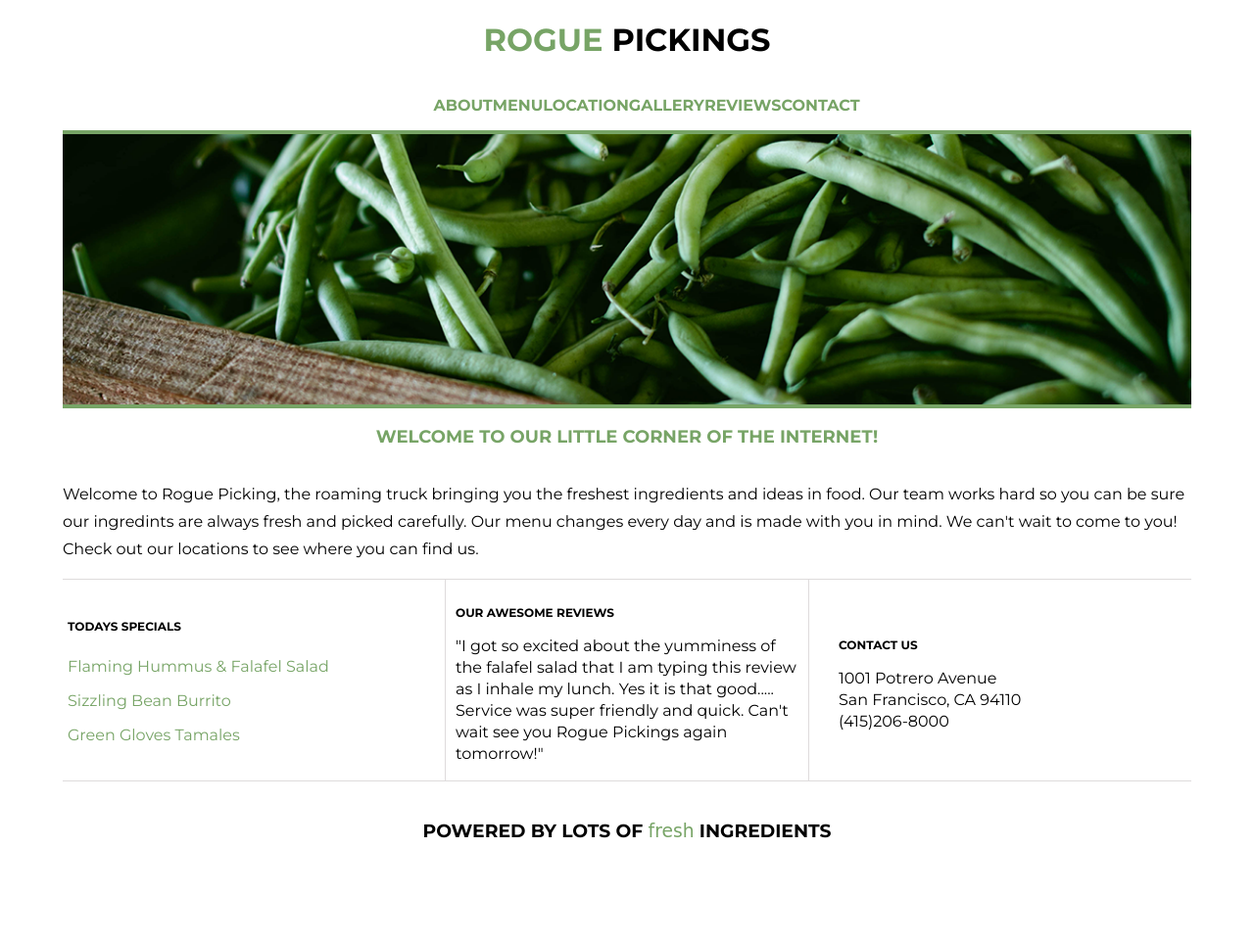
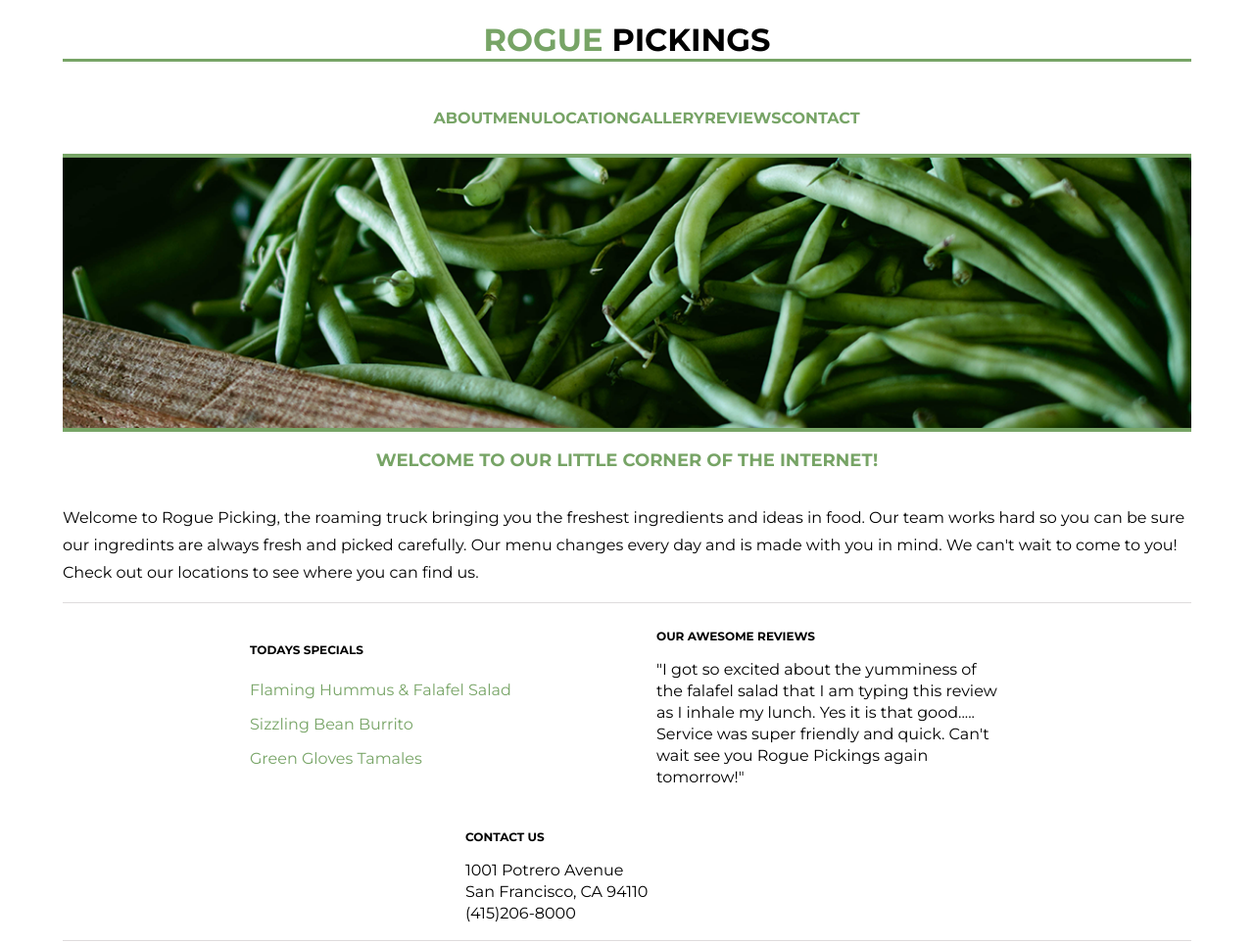
Before and after one commit to brii-codes/Rogue-Pickings-Project, a plain HTML site: page index.html in a window 1280 px wide. Shown: the top 963 px of the page at 98% size. Before the commit the page ends 879 px from the top, so only its background shows below. Drawn offline with Linux system fonts and the light colour scheme; a web font is replaced by a local one.

Commit message:
Updated flexbox elements

```diff
--- a/css/main.css
+++ b/css/main.css
@@ -30,6 +30,7 @@ header{
     justify-content:center;
     align-items: center;
     flex-flow: column nowrap;
+    width: 100%;
 }
 h1 span{
     color:#77a466;
@@ -39,13 +40,19 @@ h1 span{
 h1{
     text-transform: uppercase;
     font-weight: 700;
+    border-bottom: 0.20rem solid #77a466;
+    width: 100%;
+    text-align: center;
 }
 /***** NAVIGATION *****/
 nav{
     word-spacing: 1.5625em;
 }
 nav ul li{
-    display: inline-block;
+    list-style: none;
+    line-height: 40px;
+    text-align:center;
+
 
 }
 nav ul li a{
@@ -88,6 +95,7 @@ img{
     display: flex;
     justify-content:center;
     align-items: center;
+    flex-flow: row wrap;
 }
 .section-one{
     width: 100%;
@@ -110,8 +118,6 @@ img{
     line-height: 2.1875em;
 }
 .section-two{
-    border-right: 0.0625em solid #dedbdc;
-    border-left: 0.0625em solid #dedbdc;
     width: 100%;
     max-width: 21.875em;
     padding: 0.625em 0.625em 0em 0.625em;
```
